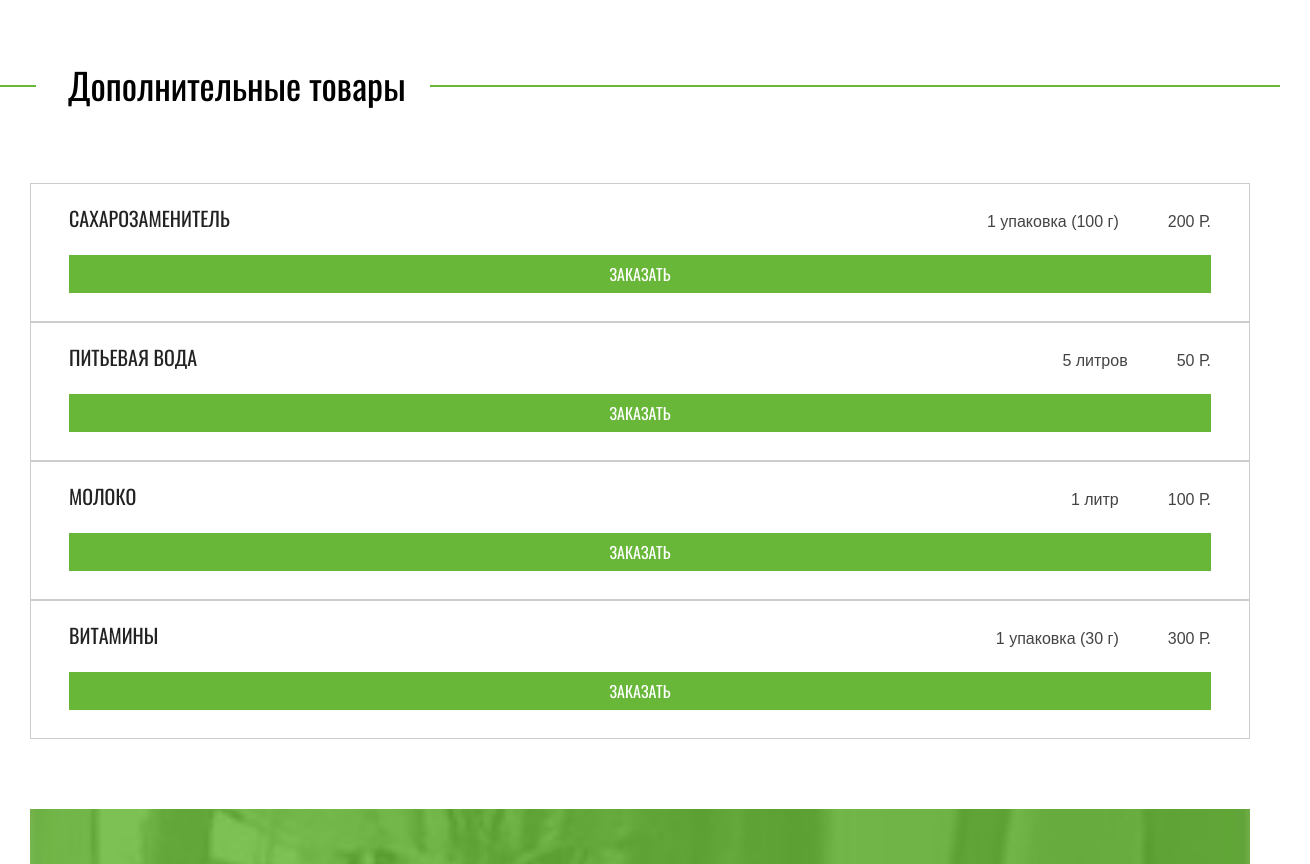
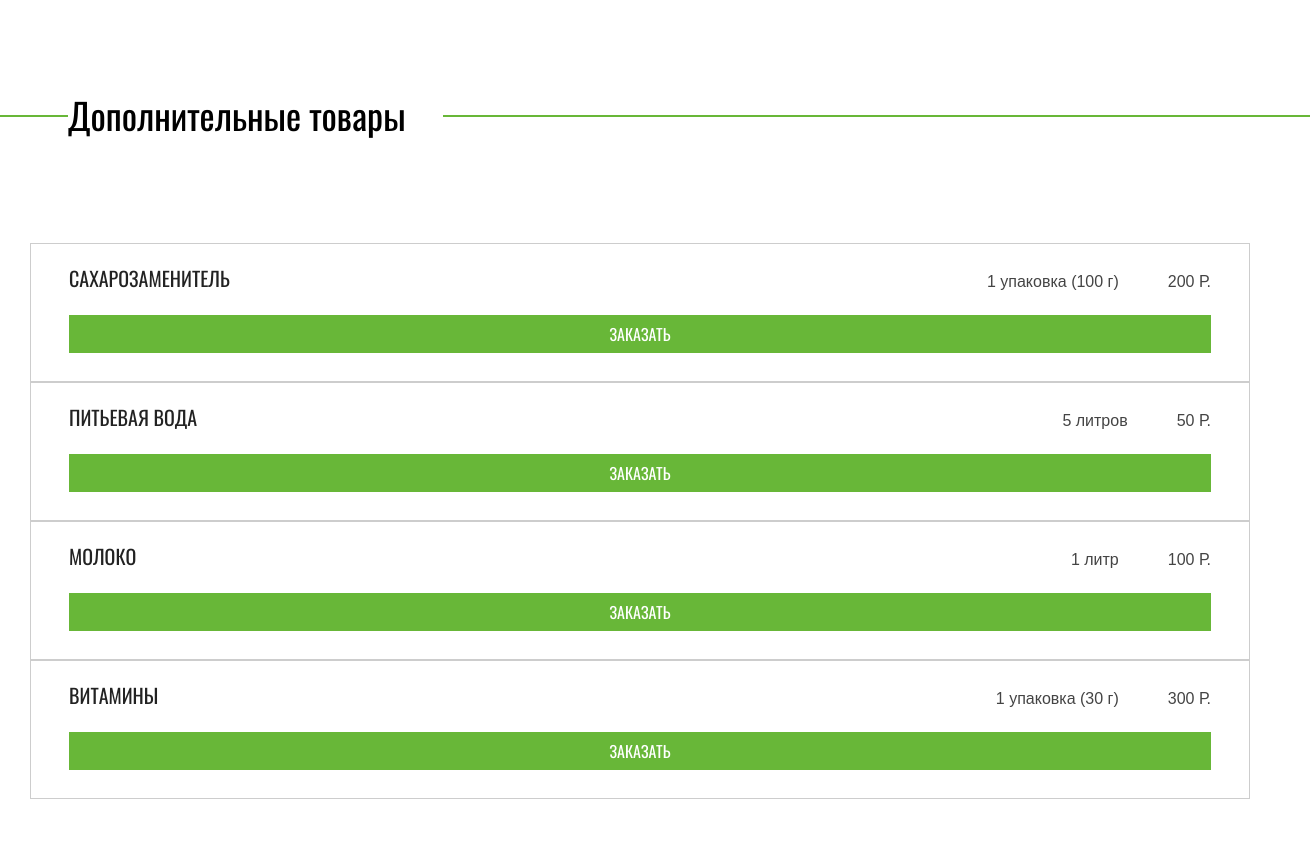
Before and after one commit to tanyaro0607/1567473-cat-energy-21, a website: page source/catalog.html in a window 1280 px wide. Shown: the part 1938-2802 px from the top of the page, 1310 px wide, since content can reach past the window. Drawn offline with nearby package versions, Linux system fonts and the light colour scheme; files that its build step writes are made by us from their sources.

Commit message:
разделитедль блоков

```diff
--- a/source/catalog.html
+++ b/source/catalog.html
@@ -255,9 +255,9 @@
     <div class="extra">
     <section class="additional">
       <div class="additional__title section-title">
-            <div class="additional__line"></div>
-            <h2>Дополнительные товары</h2>
-            <div class="additional__line"></div>
+            <span class="additional__line"></span>
+            <h2 class="additional__title-name">Дополнительные товары</h2>
+            <span class="additional__line"></span>
       </div>
     <div class="additional__wrapper">
       <ul class="additional__additional-list">
--- a/source/sass/blocks/additional.scss
+++ b/source/sass/blocks/additional.scss
@@ -180,6 +180,7 @@
   }
 }
 
+/*
 .additional__line {
   content: "";
   position: absolute;
@@ -219,4 +220,44 @@
     left: 70px;
     width: 414px;
   }
+} */
+
+.additional__line:first-child {
+  left: -112px;
+  min-width: 40px;
 }
+
+.additional__line:last-child {
+  width: 100%;
+}
+
+.additional__line {
+  content: "";
+  position: absolute;
+  display: block;
+  top: 50%;
+  height: 2px;
+  background-color: $green;
+  z-index: -2;
+  left: 0;
+
+  @media (min-width: $tablet-width) {
+    right: -30px;
+  }
+
+  @media (min-width: $desktop-width) {
+    right: 0;
+  }
+}
+
+.additional__title-name {
+  display: inline-block;
+  max-width: 250px;
+  background-color: white;
+  padding-right: 22px;
+
+  @media (min-width: $tablet-width) {
+    max-width: 550px;
+    padding-right: 37px;
+  }
+}
--- a/source/sass/blocks/advertise.scss
+++ b/source/sass/blocks/advertise.scss
@@ -26,6 +26,11 @@
     margin-bottom: 148px;
     background: url("../img/background-cat.jpg") no-repeat;
     background-size: 100% auto;
+
+    @media (min-resolution: 2dppx) {
+      background: url("../img/background-cat@2x.jpg") no-repeat;
+      background-size: 100% auto;
+    }
   }
 }
 
--- a/source/sass/blocks/registration.scss
+++ b/source/sass/blocks/registration.scss
@@ -139,7 +139,7 @@
 
 .registration__line:first-child {
   left: -112px;
-  max-width: 40px;
+  min-width: 40px;
 }
 
 .registration__line:last-child {
@@ -154,11 +154,25 @@
   height: 2px;
   background-color: $green;
   z-index: -2;
-  right: -70px;
+  left: 20px;
+
+  @media (min-width: $tablet-width) {
+    right: -70px;
+  }
+
+  @media (min-width: $desktop-width) {
+    right: -110px;
+  }
 }
 
 .registration__title-name {
-  display: block;
-  max-width: 300px;
+  display: inline-block;
+  max-width: 200px;
   background-color: white;
+  padding-right: 22px;
+
+  @media (min-width: $tablet-width) {
+    max-width: 550px;
+    padding-right: 37px;
+  }
 }
```
Also changed, not shown: source/sass/blocks/personal-information.scss (+1 -11 lines).
